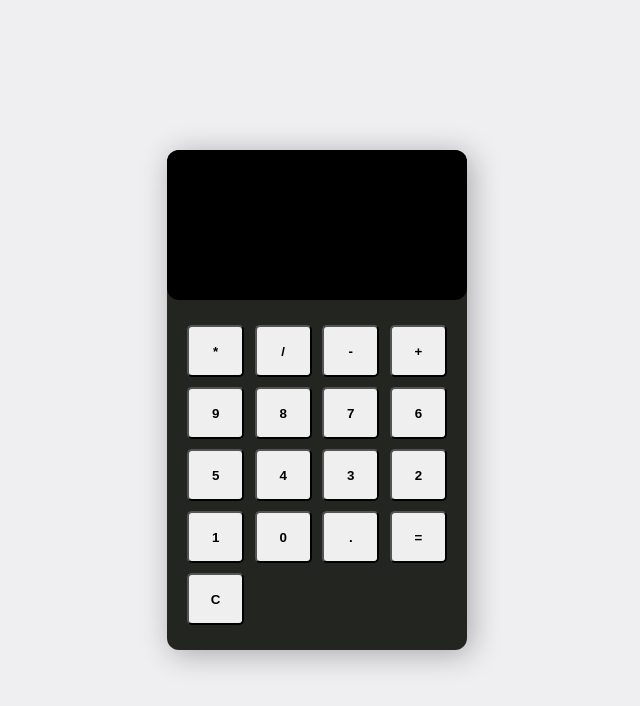
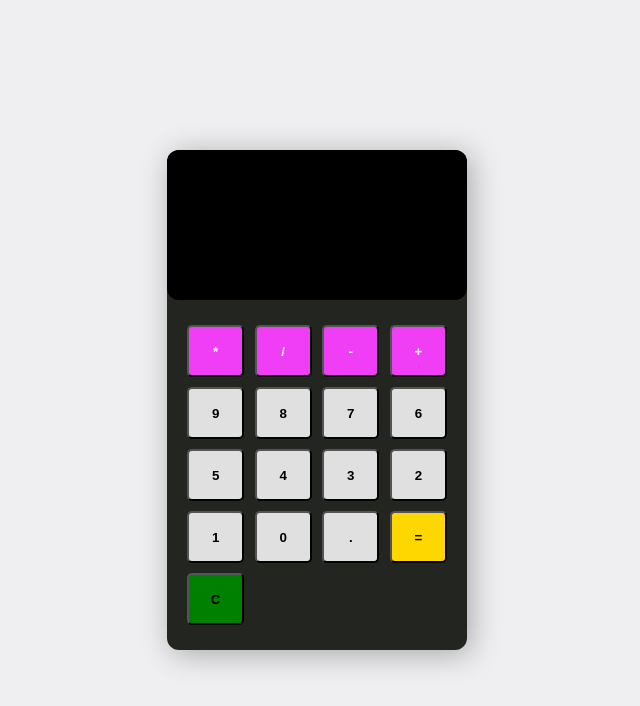
Before and after one commit to zero-to-mastery/coding_challenge-44, a plain HTML site: page submissions/OlusegunJoseph.html in a window 1280 px wide. Shown: the whole page, without its empty margins (323-963 px from the left). Drawn offline with Linux system fonts and the light colour scheme.

Commit message:
Added More Styles

```diff
--- a/submissions/OlusegunJoseph.html
+++ b/submissions/OlusegunJoseph.html
@@ -57,6 +57,22 @@
         border-radius: 5px;
         cursor: pointer;
       }
+
+      .btn-yellow {
+        background: rgb(239, 62, 245);
+        color: #fff;
+      }
+
+      .btn-grey {
+        background: rgb(224, 224, 224);
+      }
+
+      .btn-equal {
+        background: gold;
+      }
+      .btn-clear {
+        background: green;
+      }
     </style>
   </head>
   <body>
@@ -82,8 +98,8 @@
         <button type="button" class="btn btn-grey" data-num="0">0</button>
         <button type="button" class="btn btn-grey" data-num=".">.</button>
 
-        <button type="button" class="btn btn-grey">=</button>
-        <button type="button" class="btn btn-grey">C</button>
+        <button type="button" class="btn btn-equal">=</button>
+        <button type="button" class="btn btn-clear">C</button>
       </div>
     </section>
   </body>
```
